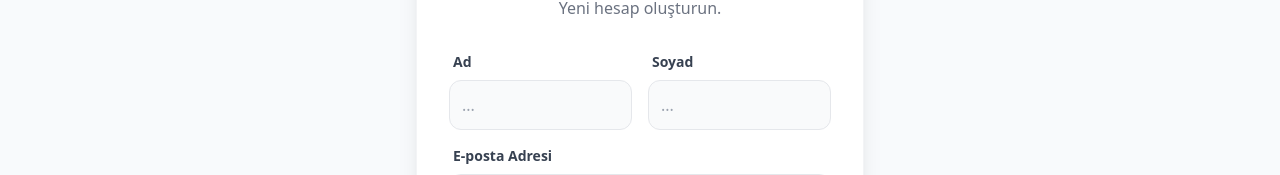
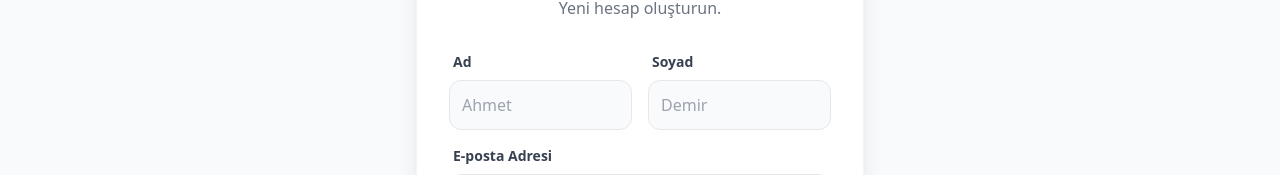
Before and after one commit to efecandonmez67/rent-a-car, a React (Vite) app in the folder rent-a-car-frontend/: page /register in a window 1280 px wide. Shown: the part 268-443 px from the top of the page. Built offline with nearby package versions, Linux system fonts and the light colour scheme.

Commit message:
fix: update register

```diff
--- a/rent-a-car-frontend/src/pages/RegisterPage.tsx
+++ b/rent-a-car-frontend/src/pages/RegisterPage.tsx
@@ -64,7 +64,7 @@ const RegisterPage = () => {
                                 value={firstName}
                                 onChange={(e) => setFirstName(e.target.value)}
                                 className="w-full bg-gray-50 border border-gray-200 text-gray-900 p-3 rounded-xl focus:ring-2 focus:ring-blue-500 focus:outline-none transition"
-                                placeholder="..."
+                                placeholder="Ahmet"
                                 required
                             />
                         </div>
@@ -75,7 +75,7 @@ const RegisterPage = () => {
                                 value={lastName}
                                 onChange={(e) => setLastName(e.target.value)}
                                 className="w-full bg-gray-50 border border-gray-200 text-gray-900 p-3 rounded-xl focus:ring-2 focus:ring-blue-500 focus:outline-none transition"
-                                placeholder="..."
+                                placeholder="Demir"
                                 required
                             />
                         </div>
```
